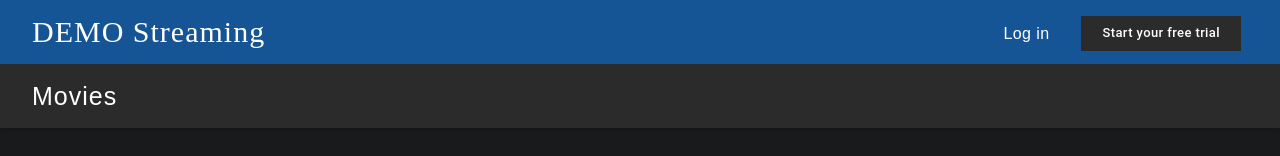
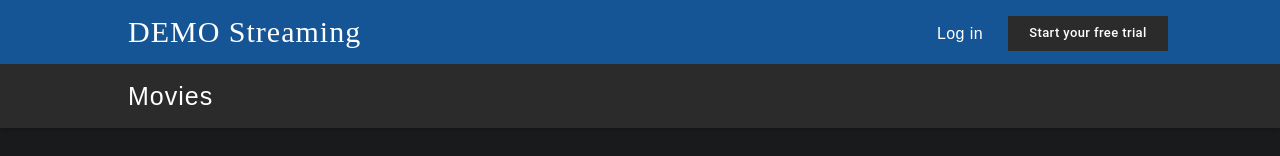
Before and after one commit to Mamoor000khan/react-dummy-movie-app, a React (Create React App) app: page /movies in a window 1280 px wide. Shown: the top 156 px of the page. Built offline with nearby package versions, Linux system fonts and the light colour scheme; no server answers.

Commit message:
push changes

```diff
--- a/src/components/Footer/Footer.module.css
+++ b/src/components/Footer/Footer.module.css
@@ -10,7 +10,8 @@ align-items: center;
 }
 
 .card{
-    width: 1280px;
+    width: 85%;
+    margin: auto;
     display: block;
     box-sizing: border-box;
     /* margin-left: auto;
--- a/src/components/Header/HeaderBottom.module.css
+++ b/src/components/Header/HeaderBottom.module.css
@@ -5,7 +5,8 @@
 }
 
 .root{
-    max-width: 1280px;
+    max-width: 85%;
+    margin: auto;
     display: block;
     box-sizing: border-box;
     /* margin-left: auto;
--- a/src/components/Header/HeaderTop.module.css
+++ b/src/components/Header/HeaderTop.module.css
@@ -10,7 +10,8 @@
 }
 
 .container {
-    width: 1280px;
+    width: 85%;
+    margin: auto;
     display: block;
     box-sizing: border-box;
     /* margin-left: auto;
--- a/src/components/Movie/Movie.js
+++ b/src/components/Movie/Movie.js
@@ -17,12 +17,12 @@ function Movie(props) {
 
 
     return (
-        <div>
+        <div style={{marginBottom:'20px'}} className={classes.Movie}>
            {   loading ?
              <ClipLoader style={{color:'#fff'}}  loading={loading}  size={20} />
              :
 
-          <Link id={props.id} to={`/${props.type === 'Tv Series' ? 'tv' : props.type.toLowerCase()}/${props.id}`} className={classes.Movie}>
+          <Link id={props.id} to={`/${props.type === 'Tv Series' ? 'tv' : props.type.toLowerCase()}/${props.id}`} >
                 <img src={props.image} className={classes.skeleton} alt="MovieImage" />
             <h3 className={classes.name}>{props.name}</h3>
 
--- a/src/components/Movie/Movie.module.css
+++ b/src/components/Movie/Movie.module.css
@@ -43,7 +43,7 @@
 
 
 .Movie img {
-    width: 230px;
+    width: 280px;
     height: 320px;
     border-radius: 5px;
     color: inherit;
@@ -87,7 +87,7 @@
     max-width: 230px;
     display: flex;
     justify-content: start;
-    margin: auto;
+    /* margin: auto; */
     /* background-color: #2b2b2b; */
 }
 
--- a/src/components/MovieDetails/MovieDetails.module.css
+++ b/src/components/MovieDetails/MovieDetails.module.css
@@ -7,13 +7,13 @@
     background-position: top !important;
 }
 .container {
-    width: 1280px;
+    width: 85%;
     height: 100%;
     display: block;
     box-sizing: border-box;
     margin-left: auto;
     margin-right: auto;
-    padding-left: 16px;
+    padding-left: 33px;
     padding-right: 16px;
     /* margin: auto;
     height: 517px;
--- a/src/components/MovieList/MovieList.module.css
+++ b/src/components/MovieList/MovieList.module.css
@@ -1,14 +1,14 @@
 .MovieList {
-    width: 98%;
+    width: 85%;
     display: grid;
-    grid-template-columns: repeat(5 ,20%);
+    grid-template-columns: repeat(5 ,23%);
     /* grid-gap: 5rem 0; */
     justify-content: center;
     justify-items: center;
     /* padding-top: 1rem; */
     /* margin-bottom: 10rem; */
     backface-visibility: hidden;
-
+    margin: auto;
 }
 
 .MovieList a {
--- a/src/components/Nav/Nav.module.css
+++ b/src/components/Nav/Nav.module.css
@@ -7,7 +7,8 @@
 .container{
     padding-left: 24px;
     padding-right: 24px;
-    width: 100%;
+    width: 85%;
+    margin: auto;
     display: block;
     box-sizing: border-box;
     /* margin-left: auto;
--- a/src/pages/Style.module.css
+++ b/src/pages/Style.module.css
@@ -12,7 +12,8 @@
 }
 
 .container {
-    width: 1280px;
+    width: 85%;
+    margin: auto;
     display: block;
     box-sizing: border-box;
     /* margin-left: auto;
@@ -42,7 +43,7 @@
 }
 
 .searchBox{
-    width: 98%;
+    width: 75%;
     display: block;
     margin: auto;
     box-sizing: border-box;
```
